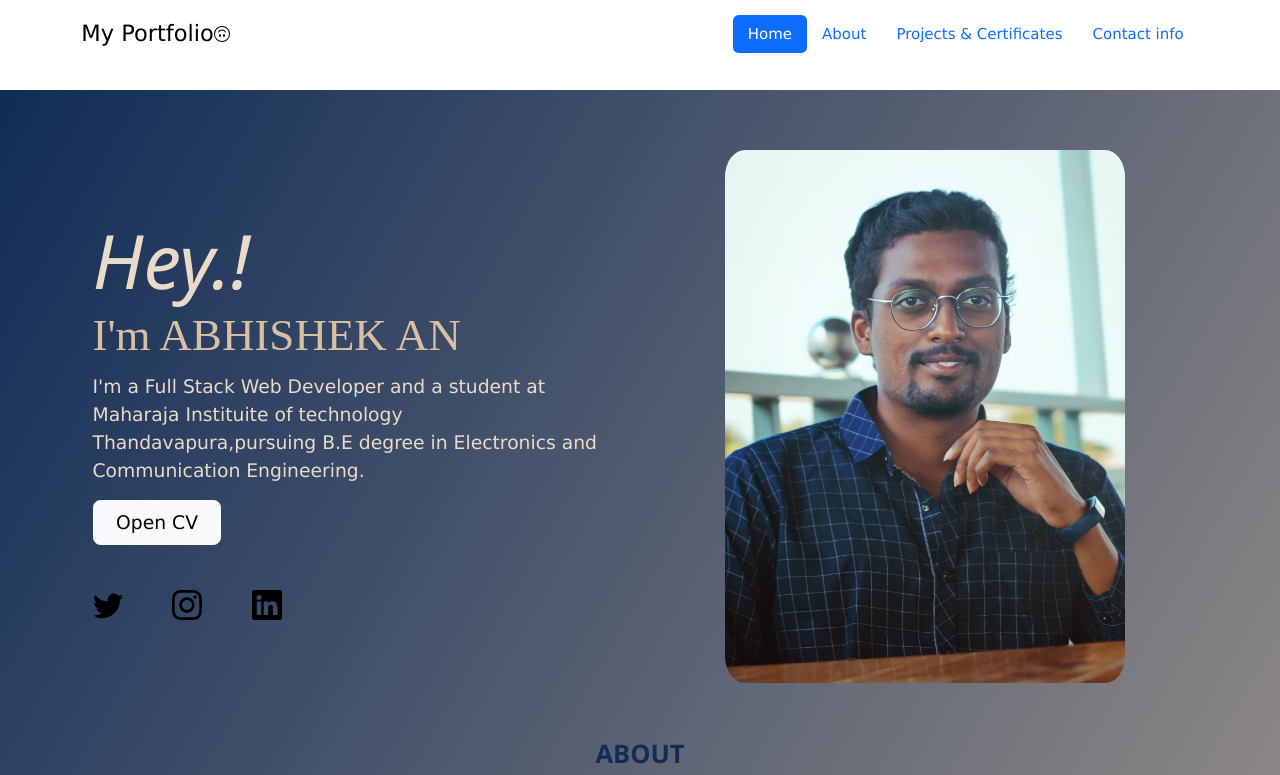
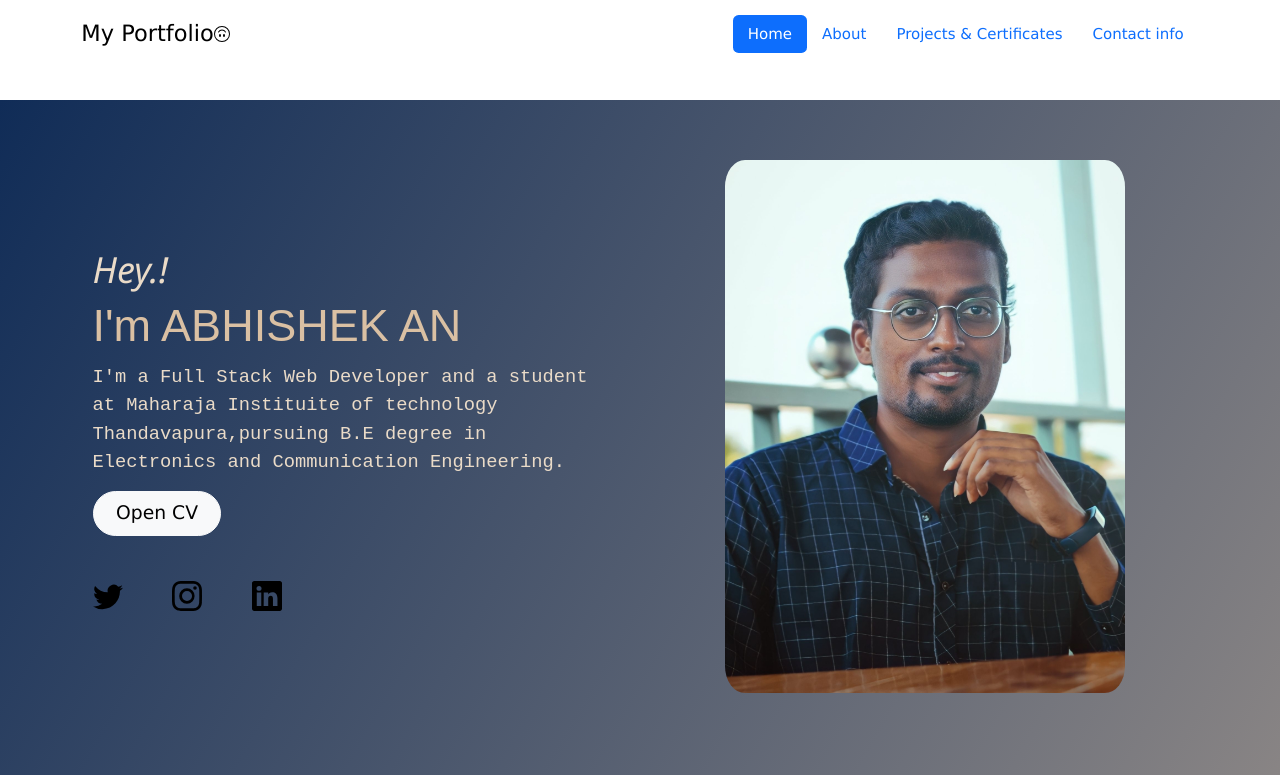
Before and after one commit to AbhishekBalija/Portfolio, a plain HTML site: page index.html in a window 1280 px wide. Shown: the top 775 px of the page. Drawn offline with nearby package versions, Linux system fonts and the light colour scheme; a web font is replaced by a local one.

Commit message:
Update style.css

```diff
--- a/style.css
+++ b/style.css
@@ -12,8 +12,25 @@
     scroll-behavior: smooth;
 
   }
+  #header {
+    position: fixed;
+    top: 0;
+    left: 0;
+    width: 100%;
+    background-color: white;
+    z-index: 999;
+    margin-bottom: 0%;
+    padding-bottom: 0%;
+  }
+  #title{
+    margin-top: 100px;
+  }
+
+  .btn{
+    border-radius: 4rem !important;
+  }
   h1{
-    font-size: 5rem;
+    font: size 1rem;
     color: #EADBC8;
   }
   .profile-img{
@@ -21,11 +38,24 @@
 
   }
   .hero{
-    font-family:Bree serif;
+    font-family: "Allerta Stencil", Sans-serif;
     color: #DAC0A3;
   }
   .lead{
     color: #EADBC8;
+    font-family: "Courier New", monospace;
+  }
+  .par{
+    font-family: "Courier New", monospace;
+  }
+  .project {
+    width: 60%;
+    float: left;
+  }
+
+  .Certifications {
+    width: 40%;
+    float: right;
   }
   .social-media-logos{
     margin: 0%;
@@ -59,8 +89,8 @@
   margin-bottom: 1rem;
 }
 .section:hover{
-  border-left:5px solid #102C57;
-  border-bottom:5px solid #102C57;
+  border-left:5px solid #D80032;
+  border-bottom:5px solid #F78CA2;
   margin-bottom: .8rem;
 }
 .about>h3{
@@ -72,11 +102,12 @@
   margin-bottom: 3rem;
 }
 .about h2{
+  font-family: Roboto, sans-serif;
   font-size: 1.7rem;
   margin-bottom: 1rem;
-  font-weight: 600;
+  font-weight: 150;
   text-align: center;
-  color: #102C57;
+  color: white;
 }
 .education{
   margin: 0;
@@ -89,12 +120,13 @@
 .about{
   font-size: 1rem;
   font-weight: 400;
+  margin: 40px;
 
 }
 .divider{
   margin-bottom: 4rem;
   display: flex;
-  justify-content: space-evenly;
+  justify-content: space-between;
 }
 .contact-sec{
   color:  #102C57;
```
